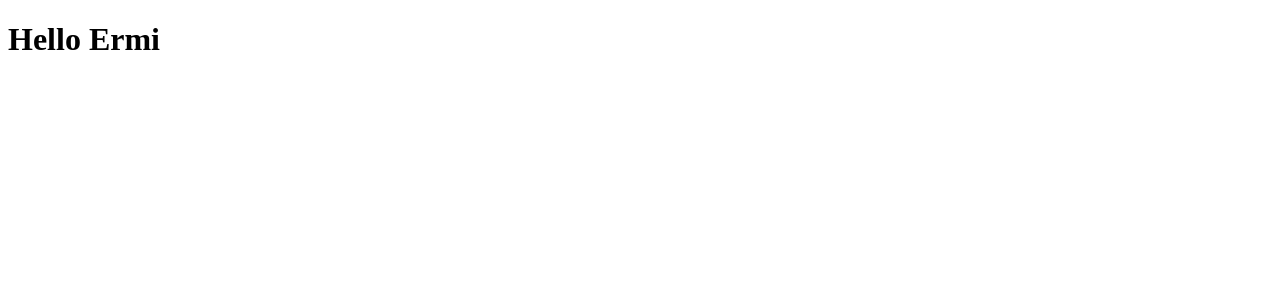
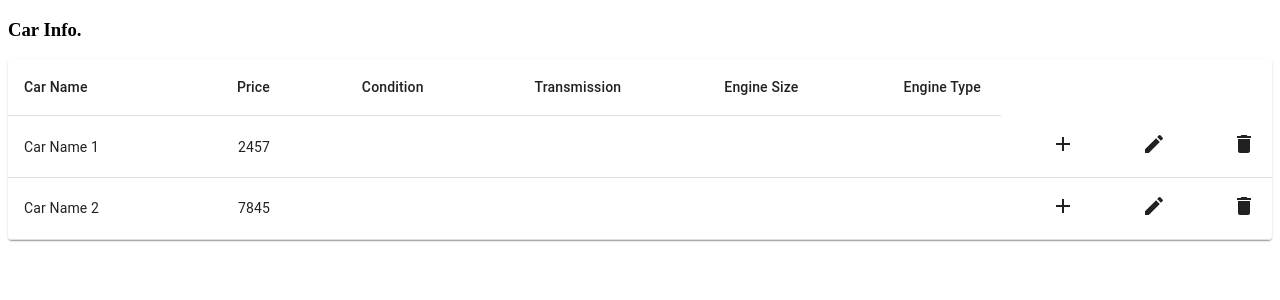
Before and after one commit to yetabalij/basic-fullstack-crud, a React (Create React App) app in the folder frontend/crudapp/: page / in a window 1280 px wide. Shown: the top 300 px of the page. Built offline with nearby package versions, Linux system fonts and the light colour scheme.

Commit message:
component is imported to app component

```diff
--- a/frontend/crudapp/src/App.js
+++ b/frontend/crudapp/src/App.js
@@ -1,7 +1,9 @@
+import BasicTable from "./components/crudtable";
 function App() {
   return (
     <div>
-      <h1>Hello Ermi</h1>
+      <h3>Car Info.</h3>
+      <BasicTable/>
     </div>
   );
 }
```
